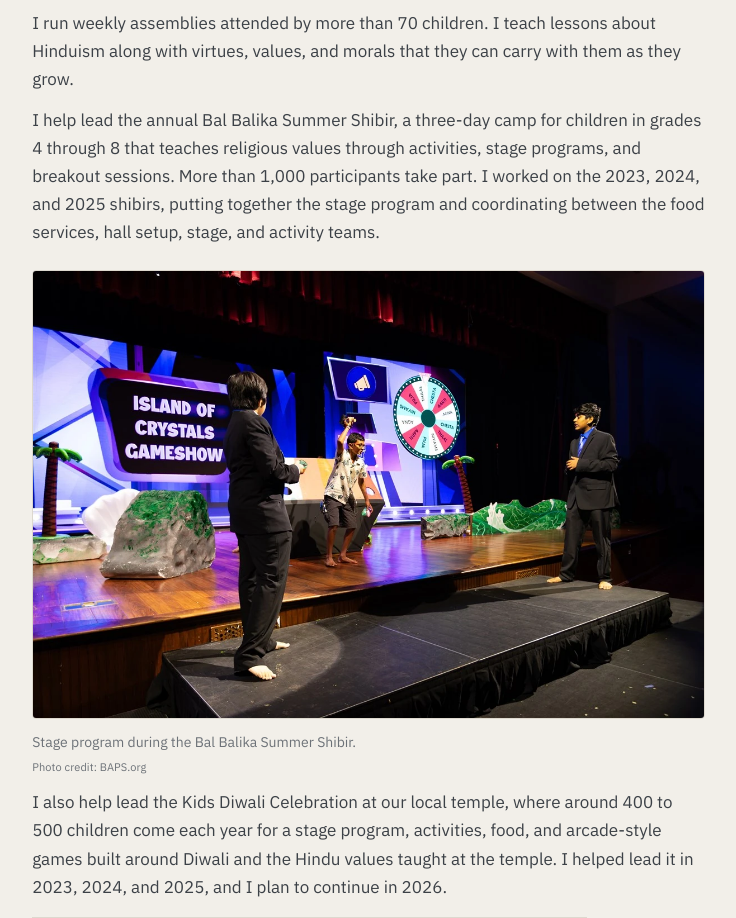
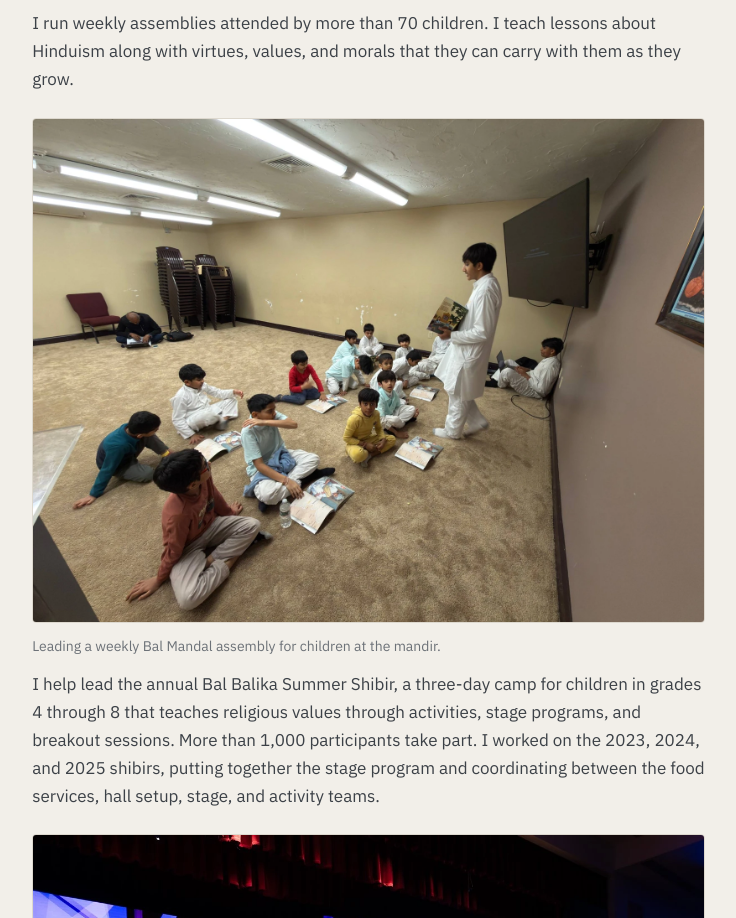
Before and after one commit to deeppatel4000-pixel/Deep-Patel-College-Portfolio, a plain HTML site: page index.html in a window 1280 px wide. Shown: the part 3812-4730 px from the top of the page, without its empty margins (353-1089 px from the left). Drawn offline with Linux system fonts and the light colour scheme.

Commit message:
feat: add weekly assembly photo to Bal Mandal entry
The leadership entry now shows both sides of the role: the week-to-week
teaching and the annual event work.

- assets/bal-mandal/weekly-assembly-teaching.webp, 1600x1200 at 327 KB. The
  source was 2048x1536, resized down to a 1600 px long edge to match the
  other prepared assets, then converted at quality 90 and 42.4 dB PSNR. No
  crop, no exposure change, no retouching, no generative editing.
- the figure sits directly after the weekly assembly paragraph, above the
  Shibir paragraph, reusing the same single-column evidence block as the
  Shibir photograph so the two look consistent.
- caption: Leading a weekly Bal Mandal assembly for children at the mandir.
- no source credit on this one. The photograph is Deep's own. The
  Photo credit: BAPS.org line stays on the Shibir image only, and the
  Akshardham photographs remain uncredited as before.

No copy changed.

Em dashes in public copy: 0. Semicolons in public prose: 0.

Co-Authored-By: Claude Opus 5 (1M context) <noreply@anthropic.com>

```diff
--- a/index.html
+++ b/index.html
@@ -182,6 +182,20 @@
                 about Hinduism along with virtues, values, and morals that they can carry
                 with them as they grow.
               </p>
+
+              <div class="evidence evidence--single">
+                <figure>
+                  <img
+                    src="assets/bal-mandal/weekly-assembly-teaching.webp"
+                    alt="Standing and teaching from a book to a group of children sitting on the floor with their own books open during a weekly Bal Mandal assembly."
+                    width="1600" height="1200" loading="lazy" decoding="async"
+                  >
+                  <figcaption>
+                    Leading a weekly Bal Mandal assembly for children at the mandir.
+                  </figcaption>
+                </figure>
+              </div>
+
               <p class="group__detail">
                 I help lead the annual Bal Balika Summer Shibir, a three-day camp for children
                 in grades 4 through 8 that teaches religious values through activities, stage
```
Also changed, not shown: assets/bal-mandal/weekly-assembly-teaching.webp (added).
